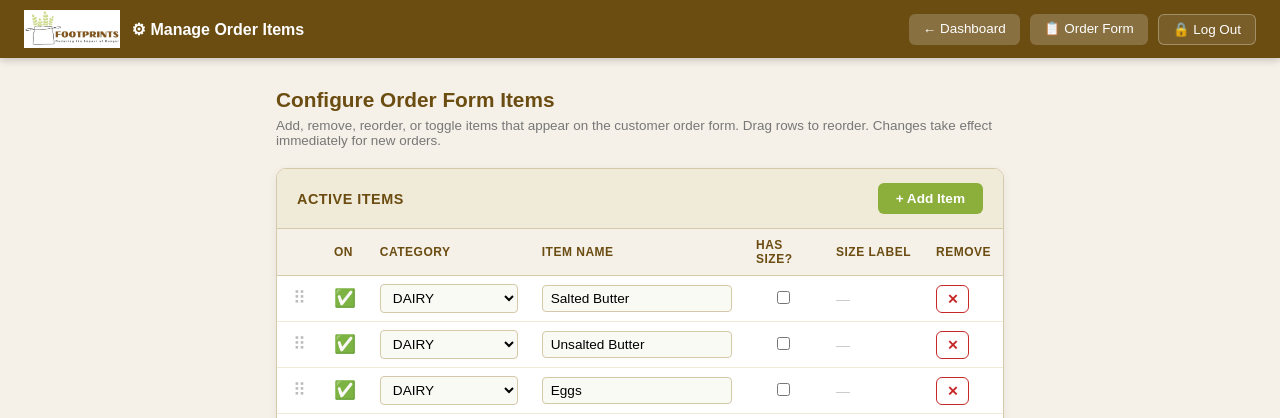
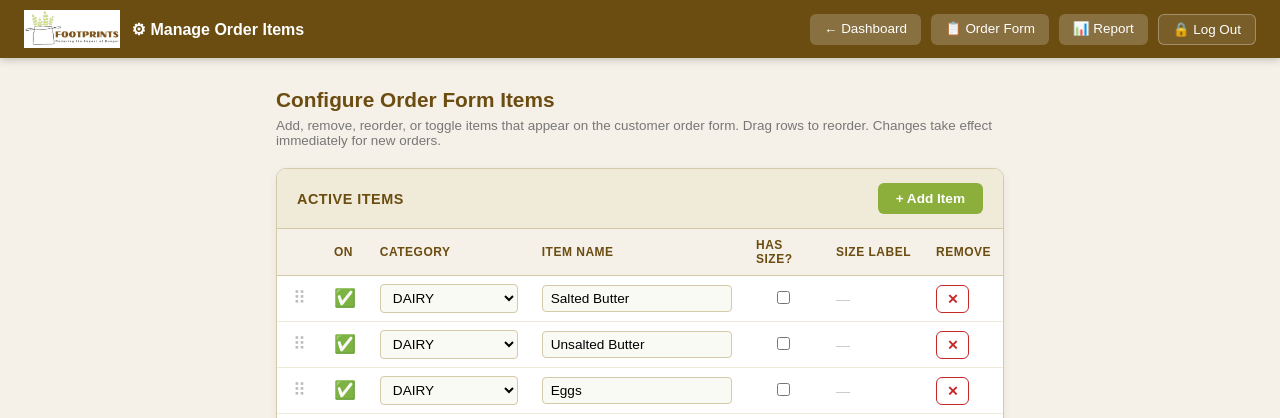
Before and after one commit to chromagic-development/PantryPrep, a PHP site: page /admin/admin.php in a window 1280 px wide. Shown: the top 418 px of the page. Run offline with PHP 8.4, Linux system fonts and the light colour scheme; the visitor is signed in with stand-in values (Sample User, id 1); some libraries are stand-ins or nearby versions.

Commit message:
Added Item Usage Report

```diff
--- a/admin/admin.php
+++ b/admin/admin.php
@@ -176,6 +176,7 @@ if (!($_SESSION['admin_auth'] ?? false)) {
   <div style="display:flex;gap:10px;">
     <a href="../orders">← Dashboard</a>
     <a href="../">📋 Order Form</a>
+    <a href="../report/">📊 Report</a>
     <a href="admin.php?logout=1" style="background:rgba(255,255,255,.1);border:1px solid rgba(255,255,255,.3);">🔒 Log Out</a>
   </div>
 </div>
```
